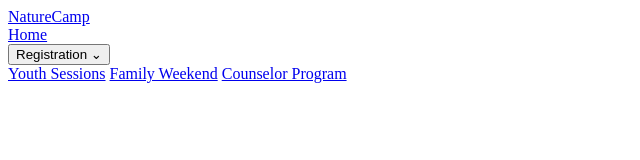
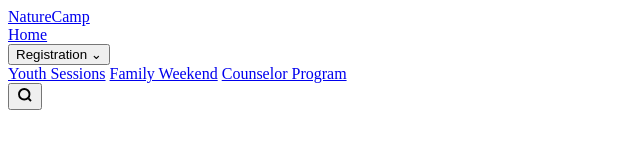
Before and after one commit to cowniv/naturecamp-landing, a plain HTML site: page index.html in a window 1280 px wide. Shown: the whole page, without its empty margins (0-640 px from the left). Drawn offline with Linux system fonts and the light colour scheme.

Commit message:
feat: add search icon control

```diff
--- a/index.html
+++ b/index.html
@@ -23,6 +23,12 @@
         </div>
       </div>
     </nav>
+
+    <div class="nav-icons">
+      <button class="icon-btn" aria-label="Search">
+        <svg width="18" height="18" viewBox="0 0 24 24" fill="none" stroke="currentColor" stroke-width="2.5"><circle cx="11" cy="11" r="7"/><path d="m20 20-3.5-3.5"/></svg>
+      </button>
+    </div>
   </header>
   <script src="script.js"></script>
 </body>
```
